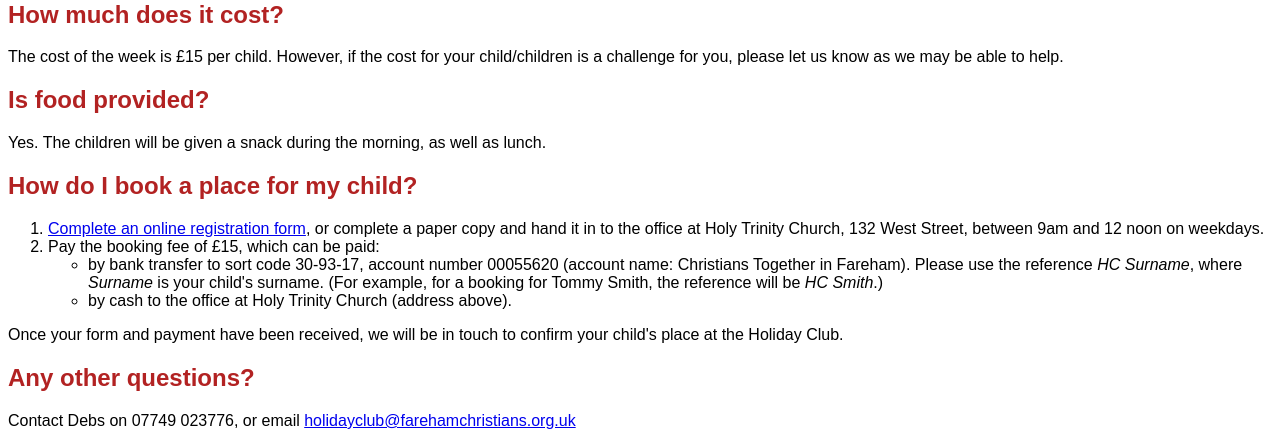
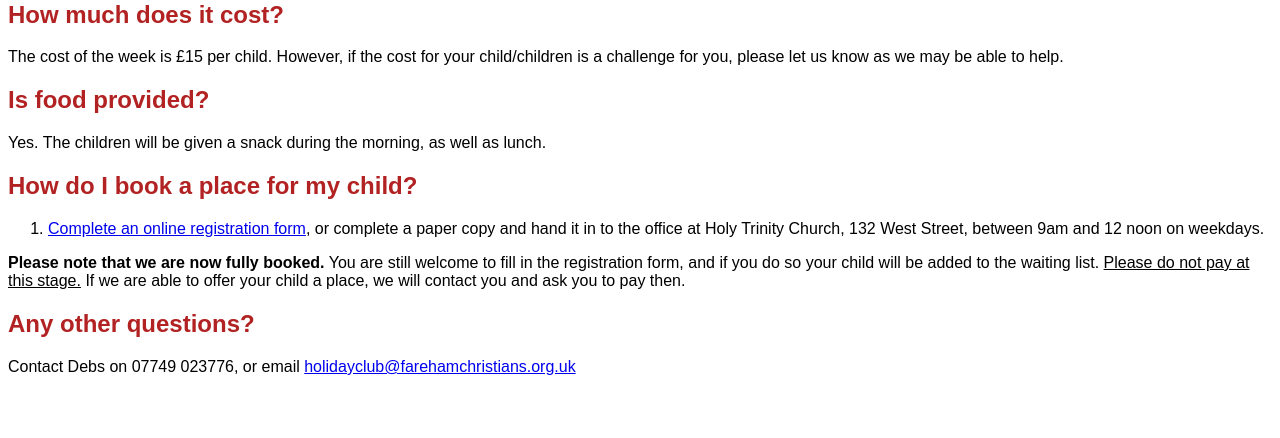
Before and after one commit to hicksjduk/ctif-website, a PHP site: page /holclubreg.php in a window 1280 px wide. Shown: the part 365-803 px from the top of the page. After the commit the page ends 740 px from the top, so only its background shows below. Run offline with PHP 8.4, Linux system fonts and the light colour scheme.

Commit message:
Update to reflect fully booked

```diff
--- a/public/holclubreg.php
+++ b/public/holclubreg.php
@@ -25,15 +25,10 @@ Yes. The children will be given a snack during the morning, as well as lunch.
 <li><a href="https://form.jotform.com/240794176485064">Complete an online registration form</a>,
 or complete a paper copy and hand it in to the office at Holy Trinity Church, 132 West Street,
 between 9am and 12 noon on weekdays.
-<li>Pay the booking fee of £15, which can be paid:
-<ul>
-<li>by bank transfer to sort code 30-93-17, account number 00055620 (account name: Christians Together in Fareham).
-Please use the reference <i>HC Surname</i>, where <i>Surname</i> is your child's surname.
-(For example, for a booking for Tommy Smith, the reference will be <i>HC Smith</i>.)
-<li>by cash to the office at Holy Trinity Church (address above).
-</ul>
 </ol>
-Once your form and payment have been received, we will be in touch to confirm your child's place at the Holiday Club.
+<b>Please note that we are now fully booked.</b> You are still welcome to fill in the registration form,
+and if you do so your child will be added to the waiting list. <u>Please do not pay at this stage.</u>
+If we are able to offer your child a place, we will contact you and ask you to pay then.
 <h2>Any other questions?</h2>
 Contact Debs on 07749 023776, or email <a href="mailto:holidayclub@farehamchristians.org.uk">holidayclub@farehamchristians.org.uk</a>
 </body>
```
